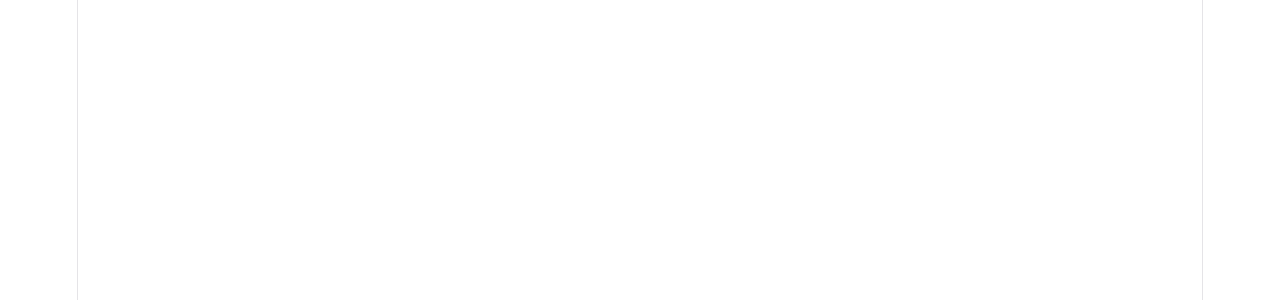
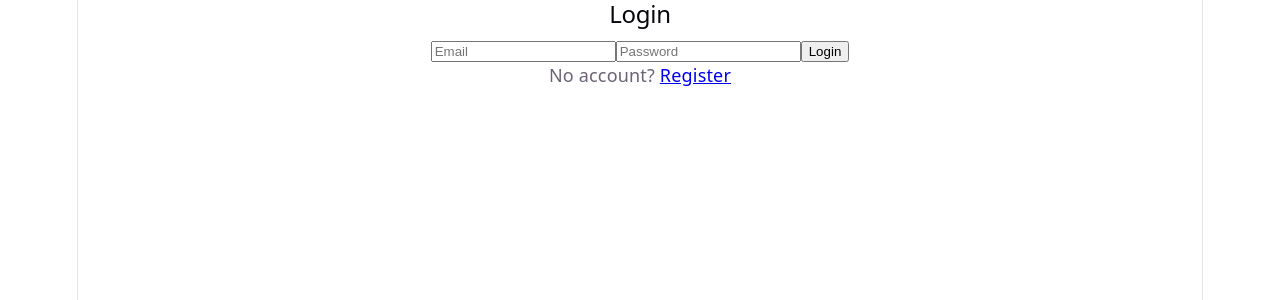
Before and after one commit to hupeyy/ems, a React (Vite) app in the folder frontend/: page /login in a window 1280 px wide. Before the commit this address had no page. Shown: the top 300 px of the page. Built offline with nearby package versions, Linux system fonts and the light colour scheme; no server answers.

Commit message:
feat(login): unit for login passed : GREEN

```diff
--- a/frontend/src/App.tsx
+++ b/frontend/src/App.tsx
@@ -1,6 +1,7 @@
 import { Routes, Route, BrowserRouter, Navigate } from "react-router-dom";
 import { AuthProvider } from "./context/AuthContext";
 import './App.css'
+import Login from "./pages/Login";
 
 function App() {
   return (
@@ -8,6 +9,7 @@
       <BrowserRouter>
         <Routes>
           <Route path="/" element={<Navigate to="/login" replace />} />
+          <Route path="/login" element={<Login />} />
         </Routes>
       </BrowserRouter>
     </AuthProvider>
--- /dev/null
+++ b/frontend/src/pages/Login.tsx
@@ -0,0 +1,42 @@
+import { useState } from "react";
+import { Link, useNavigate } from "react-router-dom";
+import api from "../api/axios";
+import { useAuth } from "../context/AuthContext";
+
+function Login() {
+    const [email, setEmail] = useState("");
+    const [password, setPassword] = useState("");
+    const { login } = useAuth();
+    const navigate = useNavigate();
+
+    const handleSubmit = async (e: React.FormEvent) => {
+        e.preventDefault();
+        const { data } = await api.post('/auth/login', { username: email, password });
+        login(data.access_token);
+        navigate('/employees');
+    }
+
+    return (
+        <form onSubmit={handleSubmit}>
+            <h2>Login</h2>
+            <input
+                type="email"
+                placeholder="Email"
+                value={email}
+                onChange={(e) => setEmail(e.target.value)}
+                required
+            />
+            <input
+                type="password"
+                placeholder="Password"
+                value={password}
+                onChange={(e) => setPassword(e.target.value)}
+                required
+            />
+            <button type="submit">Login</button>
+            <p>No account? <Link to="/register">Register</Link></p>
+        </form>
+    )
+}
+
+export default Login
```
Also changed, not shown: frontend/src/components/Login.tsx (deleted), 1 other file (tests, documents, lock files or other folders).
